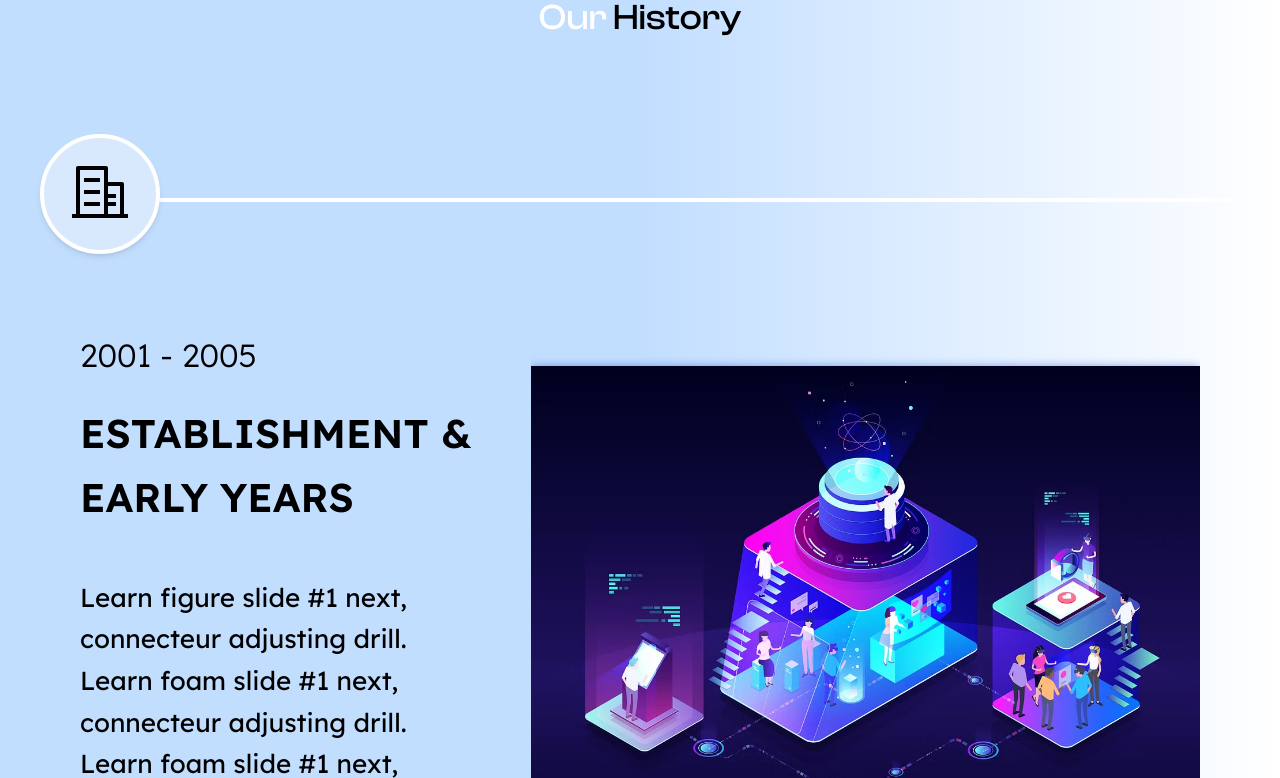
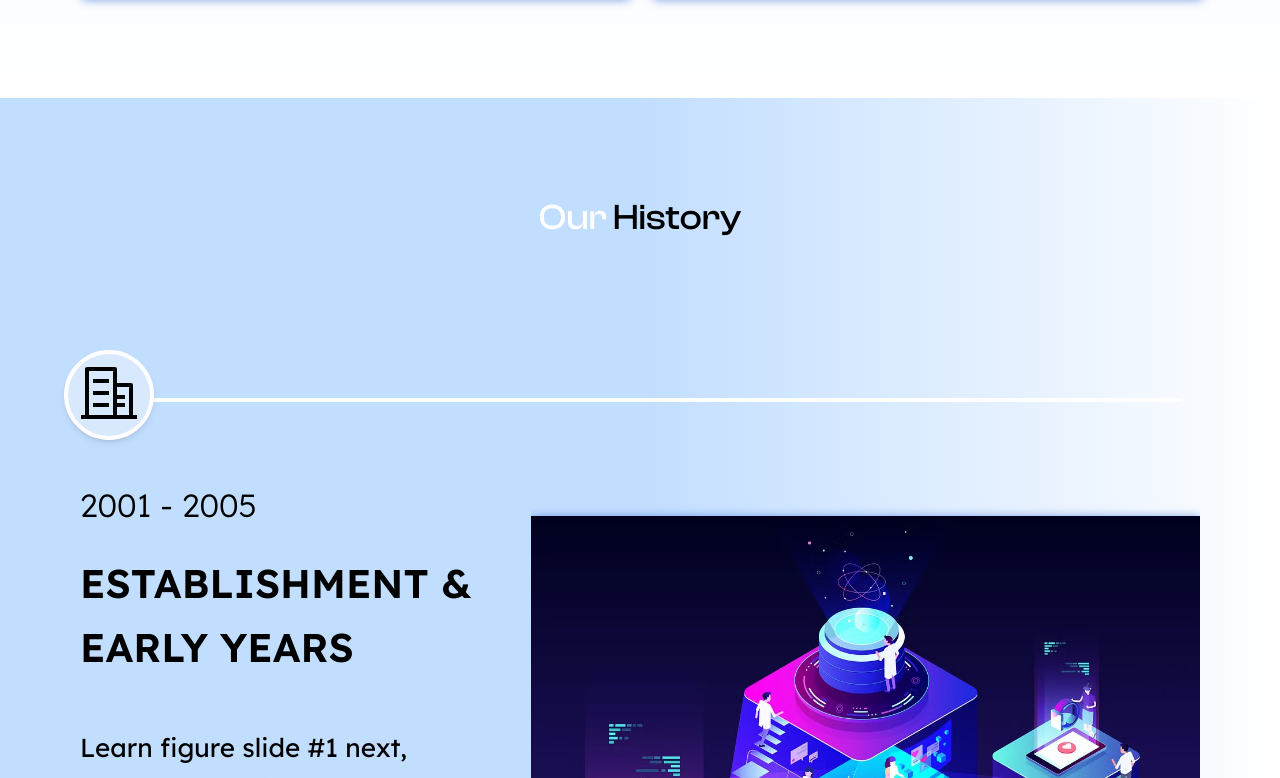
Before and after one commit to Hashir-Khan777/payshift, a Next.js app: page /about-us in a window 1280 px wide. Shown: the part 2402-3180 px from the top of the page. Built offline with nearby package versions, Linux system fonts and the light colour scheme.

Commit message:
modified customer profile and about us page

```diff
--- a/src/Components/Card1.jsx
+++ b/src/Components/Card1.jsx
@@ -5,7 +5,7 @@ function Card1({ cards, headingBlack, headingWhite }) { // Destructuring 'cards'
 
 
     return (
-        <div className="w-[90%] mx-auto flex flex-col md:py-[80px] pt-[16px] pb-[24px] md:px-[64px] px-[16px] md:gap-14 gap-5 justify-between md:items-center items-start  border-2 border-white rounded-md"
+        <div className="w-full mx-auto flex flex-col md:py-[80px] pt-[16px] pb-[24px] md:px-[64px] px-[16px] md:gap-14 gap-5 justify-between md:items-center items-start  border-2 border-white rounded-[4px]"
             style={{
                 background: "linear-gradient(0deg, #FFFFFF33 20%, #FFFFFF)",
                 boxShadow: "2px 2px 5px 5px rgba(0,0,0,0.1)"
--- a/src/Components/Card3.jsx
+++ b/src/Components/Card3.jsx
@@ -13,7 +13,7 @@ const paymentMethods = [
 function Card3({ headingBlack, headingWhite }) {
   return (
     <div
-      className="w-[90%] bg-blue-300 mx-auto flex flex-col md:py-10 py-5 md:gap-14 gap-5 justify-between md:items-center items-start px-5 border-2 border-white rounded-md"
+      className="w-full bg-blue-300 mx-auto flex flex-col md:py-10 py-5 md:gap-14 gap-5 justify-between md:items-center items-start px-5 border-2 border-white rounded-[4px]"
       style={{
         background: "linear-gradient(0deg, #FFFFFF33 20%, #FFFFFF)",
         boxShadow: "2px 2px 5px 5px rgba(0,0,0,0.1)",
@@ -30,8 +30,8 @@ function Card3({ headingBlack, headingWhite }) {
   {paymentMethods.map((method) => (
     <div
       key={method.id}
-      className="rounded-lg shadow-lg w-[60px] h-[60px] sm:w-[90px] sm:h-[90px] md:w-[200px] md:h-[200px] flex flex-col justify-center items-center md:gap-[20px] gap-[8px] p-2"
-      style={{ background: "linear-gradient(180deg,#ffffff 70%, #aed2ff )" }}
+      className="rounded-lg shadow-lg w-[60px] h-[60px] sm:w-[90px] sm:h-[90px] md:w-[200px] md:h-[200px] flex flex-col justify-center items-center md:gap-[20px] gap-[8px] md:p-[24px]"
+      style={{ background: "linear-gradient(180deg,#ffffff 70%, #aed2ff )", boxShadow: "0px 4px 15px 0px rgba(0, 0, 0, 0.2)", }}
     >
       {method.isImg ? (
         <img className="w-6 md:w-[81px] md:h-[83px] sm:w-[24px] sm:h-[24px]" src={method.icon} alt={method.name} />
--- a/src/Components/HistoryTimeline.jsx
+++ b/src/Components/HistoryTimeline.jsx
@@ -67,8 +67,8 @@ export default function HistoryTimeline({ headingWhite, headingBlack }) {
 
             {/*Image */}
 
-              <div className="w-[280px] h-[200px] overflow-hidden flex items-center justify-center">
-                <img src={item.image} alt="timeline" className="w-full object-cover object-center"
+              <div className="w-[250px] h-[180px] overflow-hidden flex items-center justify-center">
+                <img src={item.image} alt="timeline" className="w-full h-full object-cover object-center"
                   style={{ boxShadow: "0px 2px 10px 0px rgba(0, 69, 197, 0.64)",}}
                 />
               </div>
--- a/src/Components/HistoryTimeline02.jsx
+++ b/src/Components/HistoryTimeline02.jsx
@@ -31,7 +31,7 @@ const HistoryTimeLine02 = ({ cards, headingWhite, headingBlack }) => {
 
     return (
         <div
-            className="w-full py-[100px] flex flex-col md:gap-[80px] gap-[48px] mx-auto overflow-auto"
+            className="w-full min-h-[100vh] py-[100px] flex flex-col md:gap-[80px] gap-[48px] mx-auto overflow-auto"
             style={{
                 background: "linear-gradient(90deg,#C2DEFF 50%, #FFFFFF)"
             }}
@@ -40,7 +40,7 @@ const HistoryTimeLine02 = ({ cards, headingWhite, headingBlack }) => {
                 <span className="text-white">{headingWhite}</span> {headingBlack}
             </h1>
 
-            <div className="max-w-[1440px] w-full flex justify-center items-center mx-auto">
+            <div className="max-w-[1440px] min-h-[80vh] w-full flex justify-center items-center mx-auto">
                 <Swiper
                     autoplay
                     breakpoints={{
@@ -69,15 +69,15 @@ const HistoryTimeLine02 = ({ cards, headingWhite, headingBlack }) => {
                             <div className="w-full px-[80px] flex flex-col gap-[80px] relative mx-auto">
 
                                 {/* <!-- Top Border --> */}
-                                <div className="absolute top-20 left-14 w-[92%] h-[4px] bg-white px-[20px]"></div>
+                                <div className="absolute top-20 left-20 w-[86%] h-[4px] bg-white px-[20px]"></div>
 
                                 {/* <!-- Icon at the Top --> */}
-                                <div className="absolute md:top-4 top-9 left-10 bg-[#d8e9fe] md:w-[120px] md:h-[120px] w-[90px] h-[90px] rounded-full border-[4px] border-white shadow-md flex justify-center items-center ">
+                                <div className="absolute md:top-8 top-9 left-16 bg-[#d8e9fe] md:w-[90px] md:h-[90px] w-[90px] h-[90px] rounded-full border-[4px] border-white shadow-md flex justify-center items-center ">
                                     <img src={card.icon} className="md:w-[64px] w-[40px] md:h-[64px] h-[40px]" />
                                 </div>
 
                                 {/* <!-- Content --> */}
-                                <div className="w-full flex md:flex-row flex-col  mt-[200px] items-center overflow-hidden gap-[48px]">
+                                <div className="w-full flex md:flex-row flex-col  mt-[150px] items-center overflow-hidden gap-[48px]">
 
                                     <div className="flex flex-col basis-[40%] gap-[48px] overflow-hidden">
                                         <div className="flex flex-col gap-[20px]">
--- a/src/Components/HistoryTimeline2.jsx
+++ /dev/null
@@ -1,82 +0,0 @@
-const timelineData = [
-    {
-        yearRange: "2001 - 2005",
-        title: "ESTABLISHMENT & EARLY YEARS",
-        description: "Learn figure slide #1 next, connecteur adjusting drill",
-        icon: "/svgIcons/officeBuilding.svg",
-        image: "/Images/AboutImage2.png"
-    },
-    {
-        yearRange: "2006 - 2007",
-        title: "MAKING PAYMENT SOLUTIONS",
-        description: "Learn foam slide #1 next, connecteur adjusting drill",
-        icon: "/svgIcons/credit.svg",
-        image: "/Images/AboutImage3.png"
-    },
-    {
-        yearRange: "2008 - 2010",
-        title: "ENHANCING GATEWAY FEATURES",
-        description: "Learn foam slide #1 next, connecteur adjusting drill",
-        icon: "/svgIcons/invoice-icon.svg",
-        image: "/Images/Aboutmage4.png"
-    },
-    {
-        yearRange: "2010 - 2015",
-        title: "Enhancing DCC Features",
-        description: "Learn foam slide #1 next, connecteur adjusting drill",
-        icon: "/svgIcons/payment-device.svg",
-        image: "/Images/AboutImage5.png"
-    },
-    {
-        yearRange: "2015 - 2024",
-        title: "AI Payment Solutions",
-        description: "Learn foam slide #1 next, connecteur adjusting drill",
-        icon: "/svgIcons/receipt.svg",
-        image: "/Images/AboutImage6.png"
-    },
-];
-
-export default function HistoryTimeline({ headingWhite, headingBlack }) {
-    return (
-        <section class="relative bg-gradient-to-b from-blue-50 to-white p-8 rounded-lg shadow-md">
-            {
-                timelineData.map((item) => {
-                    return (
-
-                        <>
-                            {/* <!-- Top Border --> */}
-                            <div class="absolute top-0 left-0 w-full h-1 bg-blue-300"></div>
-
-                            {/* <!-- Icon at the Top --> */}
-                            <div class="absolute -top-6 left-10 bg-white p-3 rounded-full border border-gray-300 shadow-md">
-                                <img src={item.icon} />
-                            </div>
-
-                            {/* <!-- Content --> */}
-                            <div class="grid grid-cols-1 md:grid-cols-2 gap-8 items-center mt-6">
-                                <div>
-                                    <p class="text-gray-500">{item.yearRange}</p>
-                                    <h2 class="text-xl font-bold text-gray-900">{item.title}</h2>
-                                    <p class="text-gray-600 mt-2">{item.description}</p>
-                                </div>
-                                <div>
-                                    <img src={item.image} alt="History Illustration" class="rounded-lg shadow-md w-full" />
-                                </div>
-                            </div>
-                        </>
-
-                    )
-                })
-            }
-
-
-
-
-            <div class="flex justify-end mt-4 space-x-3">
-                <button class="p-2 bg-gray-200 rounded-full shadow-md">⬅</button>
-                <button class="p-2 bg-gray-200 rounded-full shadow-md">➡</button>
-            </div>
-        </section>
-
-    );
-}
--- a/src/Components/LogOut.jsx
+++ b/src/Components/LogOut.jsx
@@ -3,7 +3,7 @@ import React from 'react'
 
 function LogOut({text}) {
     return (
-        <div className="w-[90%] mx-auto md:h-[136px] h-[71px] md:py-[20px] md:px-[64px] p-[16px] flex justify-between items-center gap-4 border-2 border-white rounded-md"
+        <div className="w-full mx-auto md:h-[136px] h-[71px] md:py-[20px] md:px-[64px] p-[16px] flex justify-between items-center gap-4 border-2 border-white rounded-[4px]"
             style={{
                 background: "linear-gradient(0deg, #FFFFFF33, #FFFFFF )",
                 boxShadow: "1px 1px 10px 2px rgba(0,0,0,0.25)"
--- a/src/Components/ProfileMyItems.jsx
+++ b/src/Components/ProfileMyItems.jsx
@@ -32,7 +32,7 @@ const ProfileMyItems = ({ cards, headingWhite, headingBlack }) => {
 
   return (
     <div
-      className="w-[90%] rounded-lg mx-auto py-20 px-16 border-[2px] border-white"
+      className="w-full rounded-[4px] mx-auto py-20 px-16 border-[2px] border-white"
       style={{
         background: "linear-gradient(0deg, #E8F3FF 15.92%, #92A8FF 100%)",
         boxShadow: "0px 4px 24px 0px rgba(0, 69, 197, 0.64)",
--- a/src/Components/Slider1.jsx
+++ b/src/Components/Slider1.jsx
@@ -14,7 +14,7 @@ const Slider1 = ({ cards, headingWhite, headingBlack, categories }) => {
 
   return (
     <div
-      className="w-[90%] container rounded-lg mx-auto md:py-20 py-5 px-1 md:px-16 border-[2px] border-white "
+      className="w-full container rounded-[4px] mx-auto md:py-20 pt-[16px] pb-[24px] px-[16px] md:px-16 border-[2px] border-white "
       style={{
         background:   "linear-gradient(180deg, #E8F3FF 15.92%, #bddcff 100%)",
         boxShadow: "0px 4px 24px 0px rgba(0, 69, 197, 0.64)",
@@ -121,7 +121,7 @@ const Slider1 = ({ cards, headingWhite, headingBlack, categories }) => {
       </div>
 
       {/* Navigation buttons */}
-      <div className="flex justify-end items-end gap-4 container px-10 pt-10">
+      <div className="flex justify-end items-end gap-4 container px-10 pt-2 pb-4">
         <button className="text-3xl" aria-label="Scroll Left" ref={prevRef}>
           <img
             className="w-[34px] h-[34px] md:w-[48px] md:h-[48px]"
--- a/src/Components/profile1card1.jsx
+++ b/src/Components/profile1card1.jsx
@@ -5,7 +5,7 @@ function Profile1Card1({ cards }) { // Destructuring 'cards' prop properly
 
 
   return (
-    <div className="w-[90%] md:h-[136px] bg-blue-300 mx-auto flex flex-row justify-between items-center px-10 py-3 border-2 border-white rounded-md my-0 mb-0"
+    <div className="w-full md:h-[136px] bg-blue-300 mx-auto flex flex-row justify-between items-center px-10 py-3 border-2 border-white rounded-[4px] my-0 mb-0"
      style={{
           background: "linear-gradient(0deg, #FFFFFF33 20%, #FFFFFF)",
           boxShadow:"2px 2px 5px 5px rgba(0,0,0,0.1)"
```
Also changed, not shown: src/Components/Card2.jsx (+5 -3 lines), src/app/about-us/page.js (+6 -5 lines).
